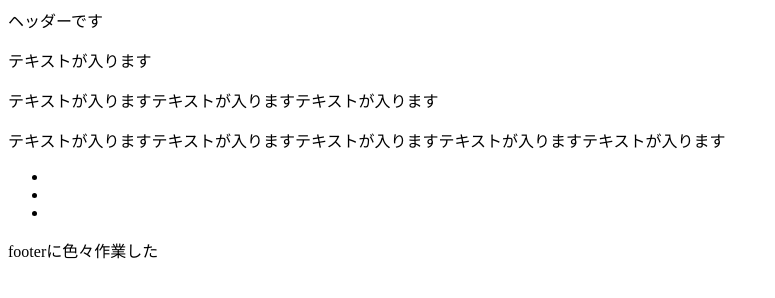
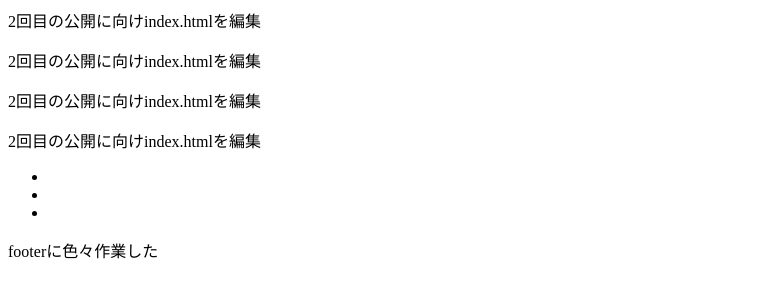
Before and after one commit to Ryota-Ito0730/gittest251109, a plain HTML site: page index.html in a window 1280 px wide. Shown: the whole page, without its empty margins (0-775 px from the left). Drawn offline with Linux system fonts and the light colour scheme.

Commit message:
indexTop:2回目の公開に向けて編集

```diff
--- a/index.html
+++ b/index.html
@@ -8,12 +8,12 @@
 </head>
 
 <body>
-  <header>ヘッダーです</header>
+  <header>2回目の公開に向けindex.htmlを編集</header>
   <main>
     <div class="main-inner" id="main-inner">
-      <p>テキストが入ります</p>
-      <p>テキストが入りますテキストが入りますテキストが入ります</p>
-      <p>テキストが入りますテキストが入りますテキストが入りますテキストが入りますテキストが入ります</p>
+      <p>2回目の公開に向けindex.htmlを編集</p>
+      <p>2回目の公開に向けindex.htmlを編集</p>
+      <p>2回目の公開に向けindex.htmlを編集</p>
       <ul>
         <li><a href="hogehoge01" class="link01" id="link01"></a></li>
         <li><a href="hogehoge02" class="link02" id="link02"></a></li>
```
